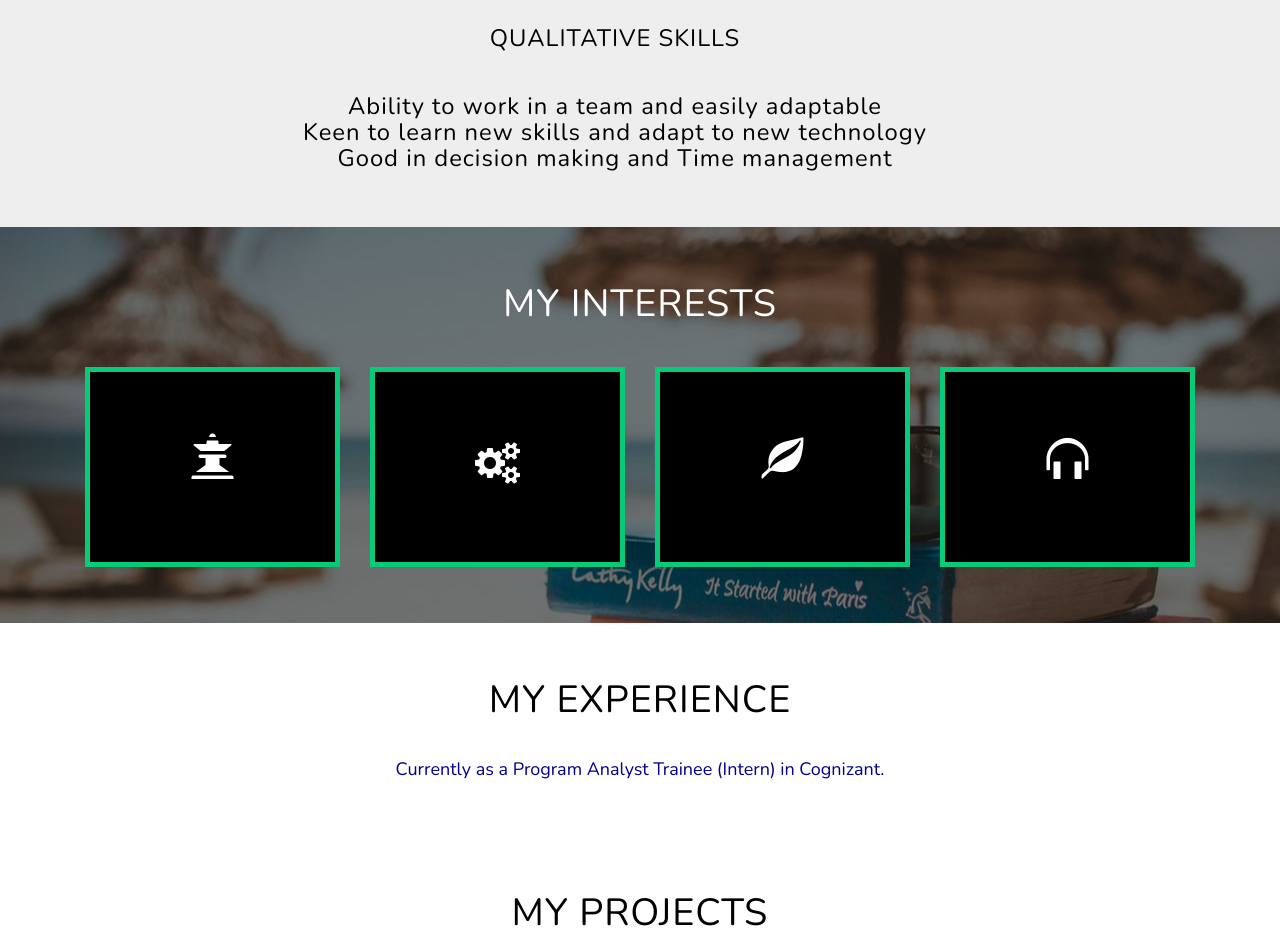
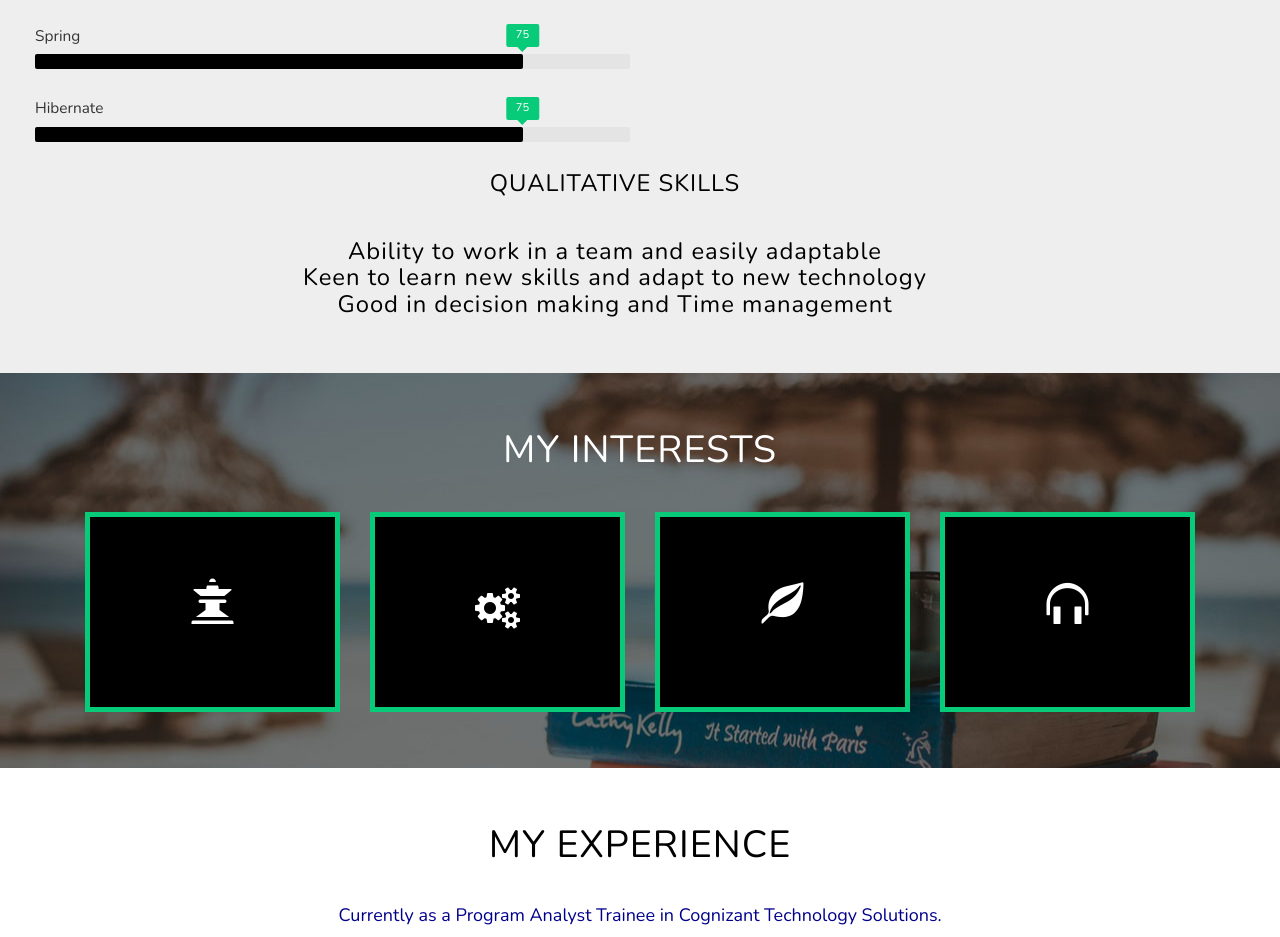
Before and after one commit to Deepika-14/Deepika-14.github.io, a plain HTML site: page index.html in a window 1280 px wide. Shown: the part 1977-2914 px from the top of the page. Drawn offline with nearby package versions, Linux system fonts and the light colour scheme; files whose address does not match are found by name.

Commit message:
Update index.html

```diff
--- a/index.html
+++ b/index.html
@@ -152,6 +152,9 @@
 						<div class='bar_group__bar thin' label='C++' show_values='true' tooltip='true' value='82'></div>
 						<div class='bar_group__bar thin' label='JAVA' show_values='true' tooltip='true' value='70'></div>
 						<div class='bar_group__bar thin' label='SQL' show_values='true' tooltip='true' value='80'></div>
+						<div class='bar_group__bar thin' label='Spring' show_values='true' tooltip='true' value='75'></div>
+						<div class='bar_group__bar thin' label='Hibernate' show_values='true' tooltip='true' value='75'></div>
+
 					</div>
 <div class="skills" id="skills">
 		<div class="container">
@@ -230,7 +233,7 @@
 		<div class="container">
 			<div class="aitsresumewthree-tag">
 				<h3 class="title">MY EXPERIENCE</h3><br></br>
-		<h4 align="center" style="color:darkblue">Currently as a Program Analyst Trainee (Intern) in Cognizant.</h4>
+		<h4 align="center" style="color:darkblue">Currently as a Program Analyst Trainee in Cognizant Technology Solutions.</h4>
 
 			</div>
 		</div>
```
